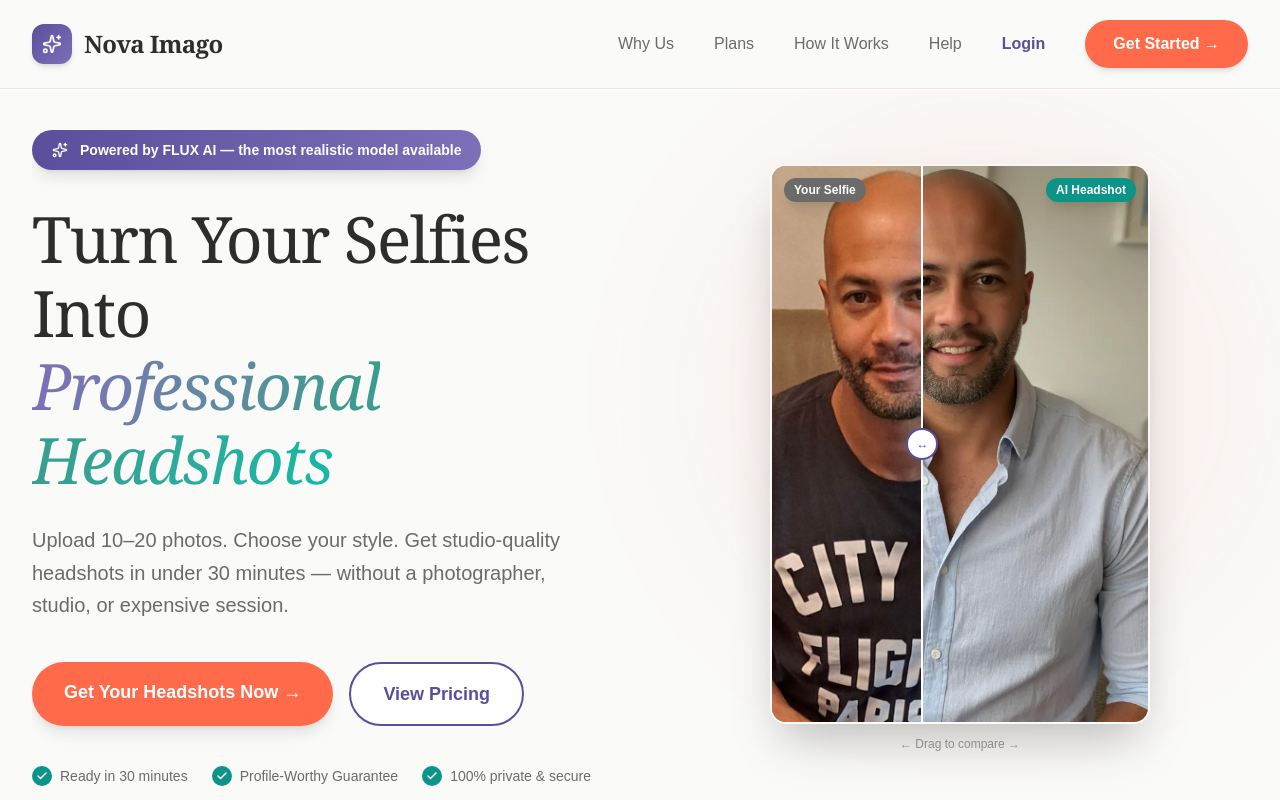
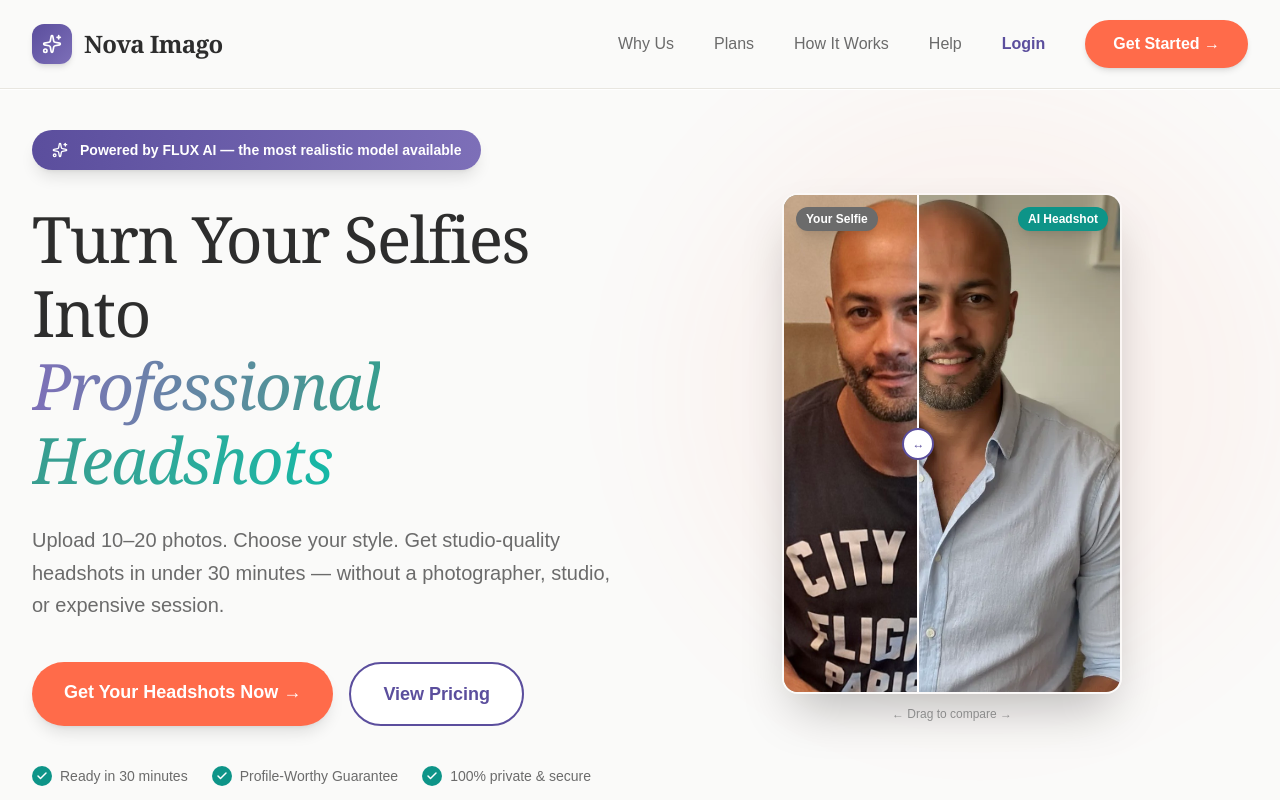
Before and after one commit to kingpapuche/automatic-octo-bassoon, a Next.js app: page / in a window 1280 px wide. Shown: the top 800 px of the page. Built offline with nearby package versions, Linux system fonts and the light colour scheme.

Commit message:
definitieve slider fix

```diff
--- a/app/page.tsx
+++ b/app/page.tsx
@@ -41,7 +41,7 @@ export default function HomePage() {
         <div className="absolute top-0 right-0 w-[600px] h-[600px] bg-[#FF6B4A]/10 rounded-full blur-3xl animate-pulse"></div>
 
         <div className="max-w-[1320px] mx-auto relative z-10">
-          <div className="grid lg:grid-cols-2 gap-16 items-center overflow-hidden">
+          <div className="grid lg:grid-cols-2 gap-8 items-center">
             <div>
               <div className="inline-flex items-center gap-3 bg-gradient-to-r from-[#5B4E9D] to-[#7D6FB8] text-white px-5 py-2.5 rounded-full shadow-lg mb-8">
                 <Sparkles className="w-4 h-4" />
--- a/components/beforeafterslider.tsx
+++ b/components/beforeafterslider.tsx
@@ -78,7 +78,7 @@ export default function BeforeAfterSlider({
   }
 
   return (
-    <div className="w-full max-w-[380px] mx-auto">
+    <div className="w-full max-w-[340px] mx-auto">
       <div
         ref={containerRef}
         className="relative w-full rounded-2xl overflow-hidden cursor-ew-resize shadow-2xl border-2 border-white/30"
```
